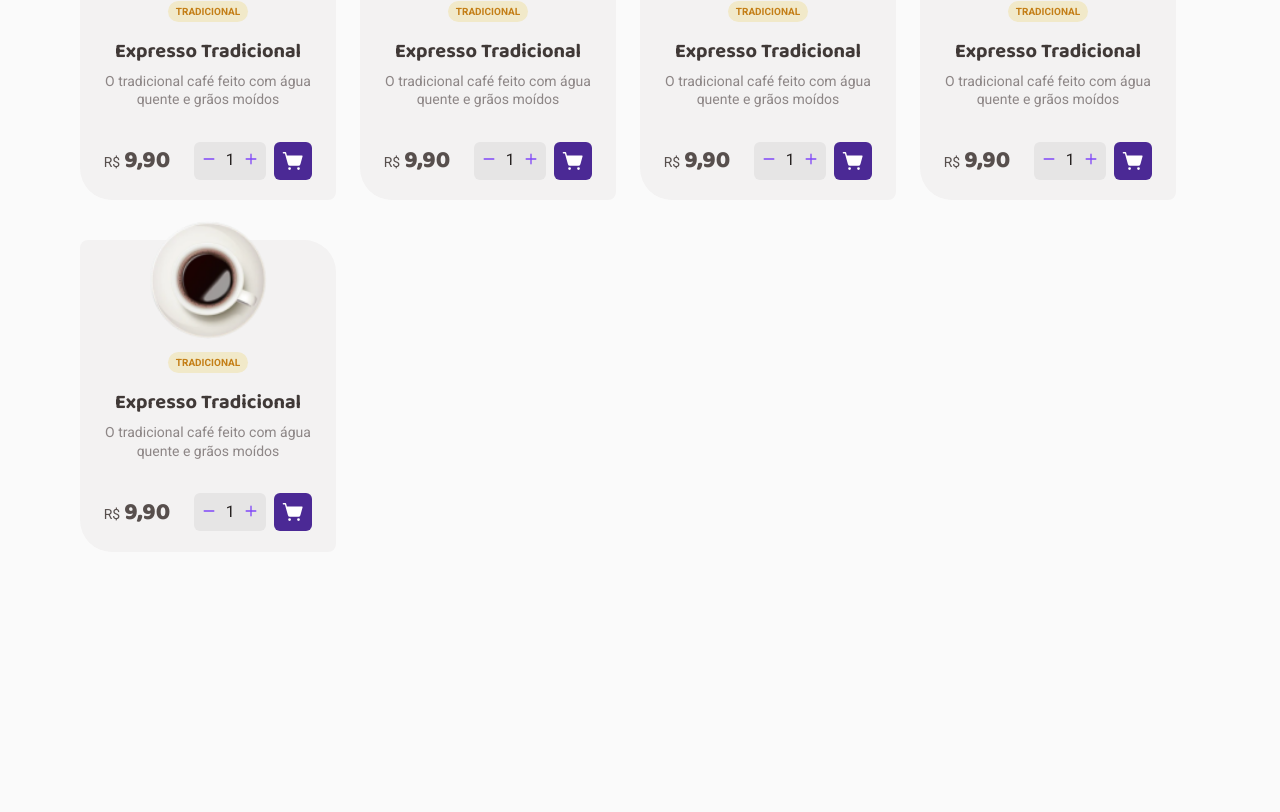
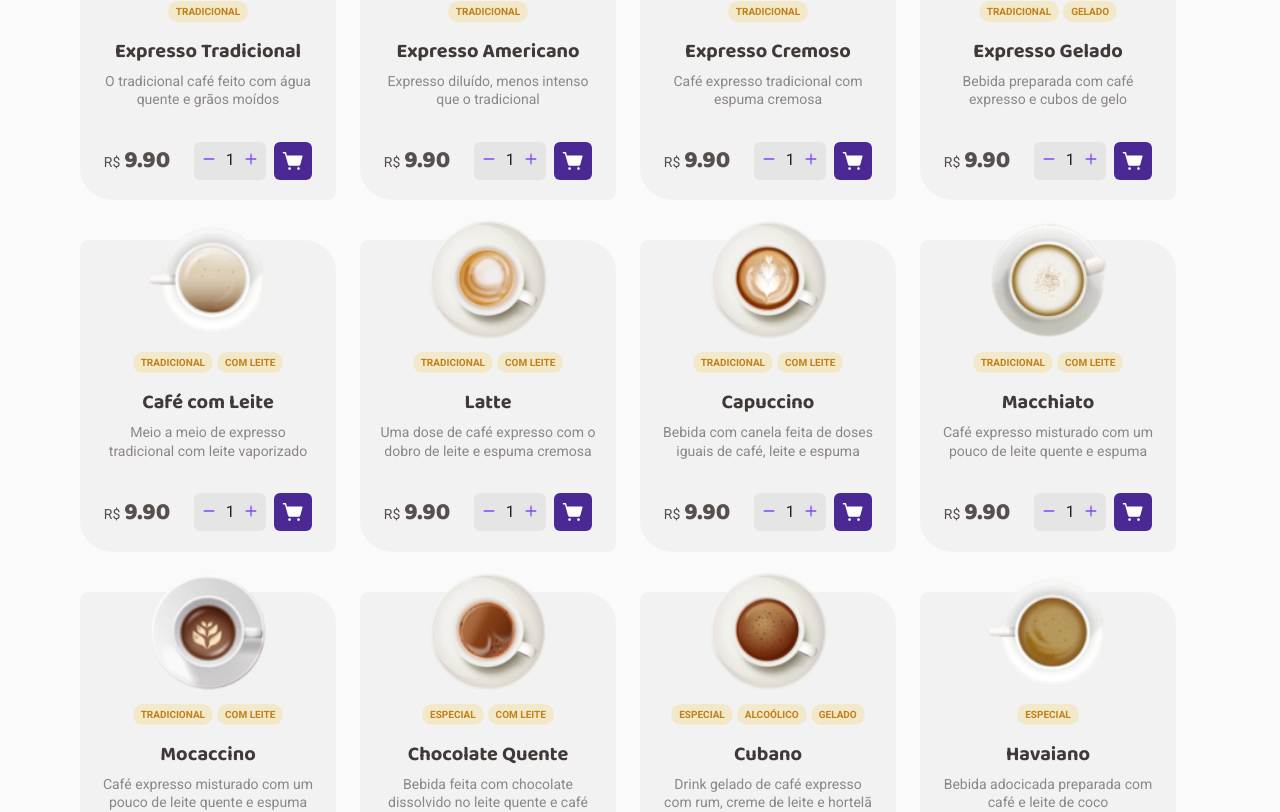
Before and after one commit to tiago0214/coffee-delivery, a React (Vite) app: page / in a window 1280 px wide. Shown: the part 891-1703 px from the top of the page. Before the commit the page ends 1595 px from the top, so only its background shows below. Built offline with nearby package versions, Linux system fonts and the light colour scheme.

Commit message:
add: finished home page

```diff
--- /dev/null
+++ b/data.json
@@ -0,0 +1,116 @@
+{
+  "coffees": [
+    {
+      "id": "0",
+      "title": "Expresso Tradicional",
+      "description": "O tradicional café feito com água quente e grãos moídos",
+      "tags": ["tradicional"],
+      "price": 9.90,
+      "image": "./src/assets/coffees/expresso.png"
+    },
+    {
+      "id": "1",
+      "title": "Expresso Americano",
+      "description": "Expresso diluído, menos intenso que o tradicional",
+      "tags": ["tradicional"],
+      "price": 9.90,
+      "image": "./src/assets/coffees/americano.png"
+    },
+    {
+      "id": "2",
+      "title": "Expresso Cremoso",
+      "description": "Café expresso tradicional com espuma cremosa",
+      "tags": ["tradicional"],
+      "price": 9.90,
+      "image": "./src/assets/coffees/expresso-cremoso.png"
+    },
+    {
+      "id": "3",
+      "title": "Expresso Gelado",
+      "description": "Bebida preparada com café expresso e cubos de gelo",
+      "tags": ["tradicional", "gelado"],
+      "price": 9.90,
+      "image": "./src/assets/coffees/cafe-gelado.png"
+    },
+    {
+      "id": "4",
+      "title": "Café com Leite",
+      "description": "Meio a meio de expresso tradicional com leite vaporizado",
+      "tags": ["tradicional", "com leite"],
+      "price": 9.90,
+      "image": "./src/assets/coffees/cafe-com-leite.png"
+    },
+    {
+      "id": "5",
+      "title": "Latte",
+      "description": "Uma dose de café expresso com o dobro de leite e espuma cremosa",
+      "tags": ["tradicional", "com leite"],
+      "price": 9.90,
+      "image": "./src/assets/coffees/latte.png"
+    },
+    {
+      "id": "6",
+      "title": "Capuccino",
+      "description": "Bebida com canela feita de doses iguais de café, leite e espuma",
+      "tags": ["tradicional", "com leite"],
+      "price": 9.90,
+      "image": "./src/assets/coffees/capuccino.png"
+    },
+    {
+      "id": "7",
+      "title": "Macchiato",
+      "description": "Café expresso misturado com um pouco de leite quente e espuma",
+      "tags": ["tradicional", "com leite"],
+      "price": 9.90,
+      "image": "./src/assets/coffees/macchiato.png"
+    },
+    {
+      "id": "8",
+      "title": "Mocaccino",
+      "description": "Café expresso misturado com um pouco de leite quente e espuma",
+      "tags": ["tradicional", "com leite"],
+      "price": 9.90,
+      "image": "./src/assets/coffees/mocaccino.png"
+    },
+    {
+      "id": "9",
+      "title": "Chocolate Quente",
+      "description": "Bebida feita com chocolate dissolvido no leite quente e café",
+      "tags": ["especial", "com leite"],
+      "price": 9.90,
+      "image": "./src/assets/coffees/chocolate-quente.png"
+    },
+    {
+      "id": "10",
+      "title": "Cubano",
+      "description": "Drink gelado de café expresso com rum, creme de leite e hortelã",
+      "tags": ["especial", "alcoólico", "gelado"],
+      "price": 9.90,
+      "image": "./src/assets/coffees/cubano.png"
+    },
+    {
+      "id": "11",
+      "title": "Havaiano",
+      "description": "Bebida adocicada preparada com café e leite de coco",
+      "tags": ["especial"],
+      "price": 9.90,
+      "image": "./src/assets/coffees/havaiano.png"
+    },
+    {
+      "id": "12",
+      "title": "Árabe",
+      "description": "Bebida preparada com grãos de café árabe e especiarias",
+      "tags": ["especial"],
+      "price": 9.90,
+      "image": "./src/assets/coffees/arabe.png"
+    },
+    {
+      "id": "13",
+      "title": "Irlandês",
+      "description": "Bebida a base de café, uísque irlandês, açúcar e chantilly",
+      "tags": ["especial", "alcoólico"],
+      "price": 9.90,
+      "image": "./src/assets/coffees/irlandes.png"
+    }
+  ]
+}
--- a/src/pages/Home/components/Coffees/Coffee/Tag/index.tsx
+++ b/src/pages/Home/components/Coffees/Coffee/Tag/index.tsx
@@ -1,9 +1,15 @@
 import { TagContainer } from './styles'
 
-export function Tag() {
+interface TagProps {
+  tags: string[]
+}
+
+export function Tag({ tags }: TagProps) {
   return (
     <TagContainer>
-      <span>Tradicional</span>
+      {tags.map((tagName) => (
+        <span>{tagName}</span>
+      ))}
     </TagContainer>
   )
 }
--- a/src/pages/Home/components/Coffees/Coffee/Tag/styles.ts
+++ b/src/pages/Home/components/Coffees/Coffee/Tag/styles.ts
@@ -1,6 +1,10 @@
 import styled from 'styled-components'
 
 export const TagContainer = styled.div`
+  display: flex;
+  gap: 4px;
+
+  span {
     padding: 0.25rem 0.5rem;
     background-color: ${(props) => props.theme['yellow-light']};
     border-radius: 16px;
@@ -10,7 +14,6 @@ export const TagContainer = styled.div`
     font-weight: 700;
     font-size: 0.625rem;
 
-  span {
     line-height: 1.3;
     text-transform: uppercase;
   }
--- a/src/pages/Home/components/Coffees/Coffee/index.tsx
+++ b/src/pages/Home/components/Coffees/Coffee/index.tsx
@@ -8,24 +8,39 @@ import {
   ValueContent,
 } from './styles'
 
-import coffeImg from '../../../../../assets/coffees/americano.png'
 import { Tag } from './Tag'
 
-export function Coffee() {
+interface CoffeProps {
+  id?: string
+  title: string
+  description: string
+  tags: string[]
+  price: number
+  img: string
+}
+
+// "id": "0",
+// "title": "Expresso Tradicional",
+// "description": "O tradicional café feito com água quente e grãos moídos",
+// "tags": ["tradicional"],
+// "price": 9.90,
+// "image": "./src/assets/coffees/expresso.png"
+
+export function Coffee({ description, img, price, tags, title }: CoffeProps) {
   return (
     <CoffeeContainer>
-      <CoffeImg src={coffeImg} alt="" />
+      <CoffeImg src={img} alt="" />
 
-      <Tag />
+      <Tag tags={tags} />
 
       <InfoContent>
-        <header>Expresso Tradicional</header>
-        <span>O tradicional café feito com água quente e grãos moídos</span>
+        <header>{title}</header>
+        <span>{description}</span>
       </InfoContent>
 
       <ValueContent>
         <div>
-          <span>R$</span> <span>9,90</span>
+          <span>R$</span> <span>{String(price).padEnd(4, '0')}</span>
         </div>
 
         <Controls>
--- a/src/pages/Home/components/Coffees/index.tsx
+++ b/src/pages/Home/components/Coffees/index.tsx
@@ -1,17 +1,28 @@
 import { Coffee } from './Coffee'
 import { CoffeesContainer } from './styles'
 
+import coffesObject from '../../../../../data.json'
+
 export function Coffees() {
+  const { coffees } = coffesObject
+
   return (
     <CoffeesContainer>
       <h1>Nossos cafés</h1>
 
       <div>
-        <Coffee />
-        <Coffee />
-        <Coffee />
-        <Coffee />
-        <Coffee />
+        {coffees.map((coffe) => {
+          return (
+            <Coffee
+              description={coffe.description}
+              img={coffe.image}
+              price={coffe.price}
+              tags={coffe.tags}
+              title={coffe.title}
+              key={coffe.id}
+            />
+          )
+        })}
       </div>
     </CoffeesContainer>
   )
```
Lines whose indentation alone changed are shown as unchanged.
